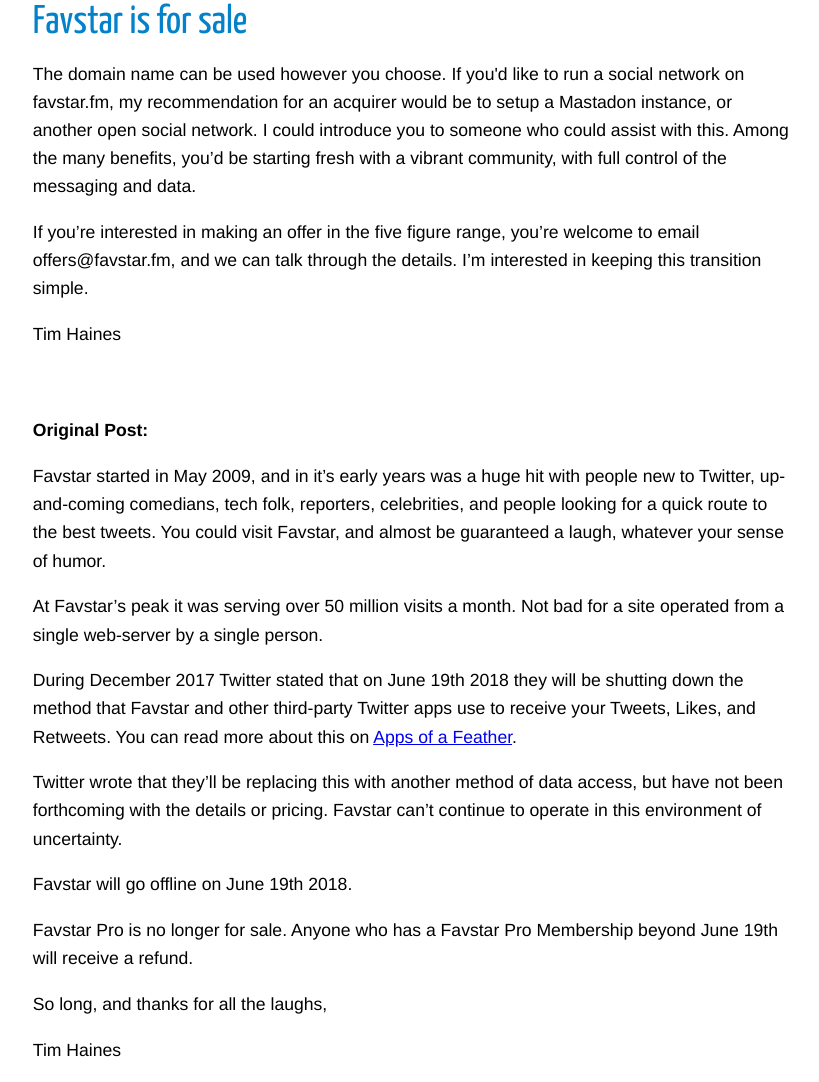
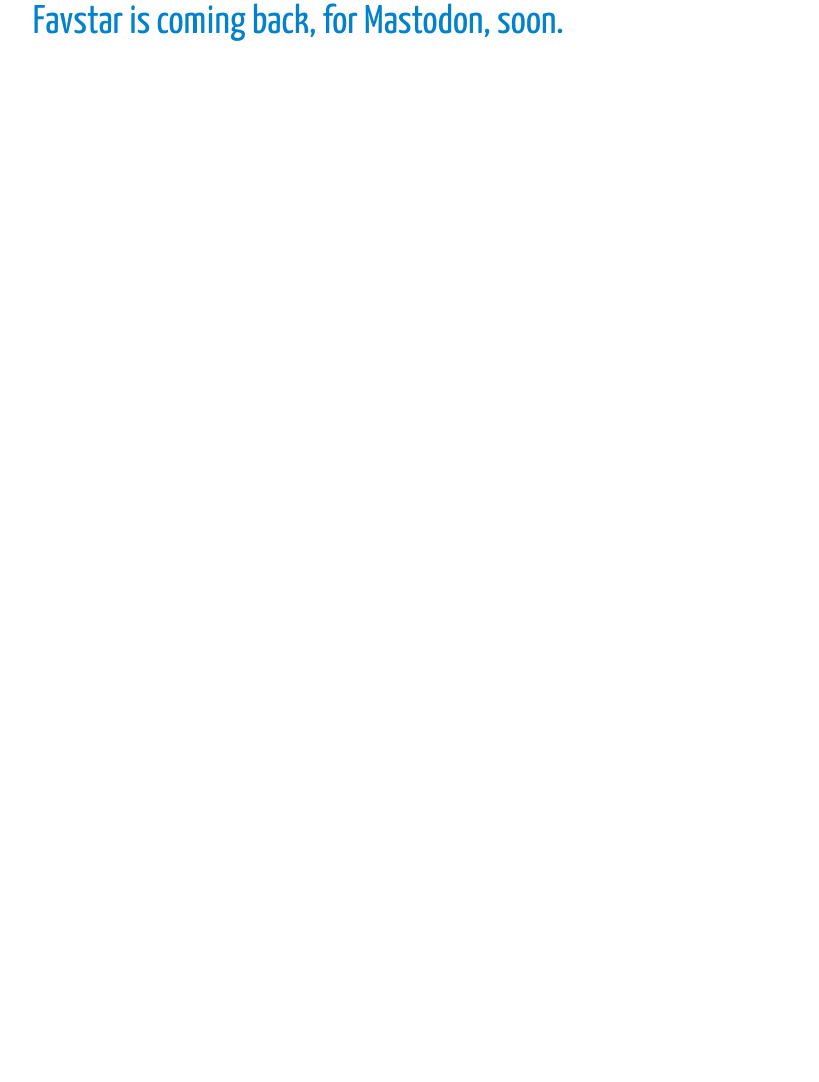
Before and after one commit to timhaines/timhaines.github.io, a plain HTML site: page index.html in a window 1280 px wide. Shown: the part 97-1179 px from the top of the page, without its empty margins (228-1047 px from the left). After the commit the page ends 800 px from the top, so only its background shows below. Drawn offline with Linux system fonts and the light colour scheme.

Commit message:
Update index.html

```diff
--- a/index.html
+++ b/index.html
@@ -3,7 +3,7 @@
 <!--
 Copyright © 2018 Favstar, Inc
 -->
-<title>Favstar is for sale</title>
+<title>Favstar is coming soon</title>
 <meta charset='utf-8'>
 <meta content='IE=edge,chrome=1' http-equiv='X-UA-Compatible'>
 <meta content='text/html;charset=UTF-8' http-equiv='Content-type'>
@@ -16,46 +16,8 @@
   <div class="fs-headline">
     <div class="fs-title" style="color: #0381cb; font-size: 40px; font-family:&quot;Yanone Kaffeesatz&quot;, sans-serif
 ;">
-      Favstar is for sale
+      Favstar is coming back, for Mastodon, soon.
     </div>
-    <p style="font-size: 1.1em; line-height: 1.6em; font-family: &quot;Avenir Next&quot;, avenir, helvetica, sans-serif;">
-    The domain name can be used however you choose. If you'd like to run a social network on favstar.fm, my recommendation for an acquirer would be to setup a Mastadon instance, or another open social network. I could introduce you to someone who could assist with this. Among the many benefits, you’d be starting fresh with a vibrant community, with full control of the messaging and data.
-    </p>
-    <p style="font-size: 1.1em; line-height: 1.6em; font-family: &quot;Avenir Next&quot;, avenir, helvetica, sans-serif;">
-    If you’re interested in making an offer in the five figure range, you’re welcome to email offers@favstar.fm, and we can talk through the details.  I’m interested in keeping this transition simple.
-    </p>
-    <p style="font-size: 1.1em; line-height: 1.6em; font-family: &quot;Avenir Next&quot;, avenir, helvetica, sans-serif;">
-    Tim Haines
-    </p>
-    <br>
-    <br>
-    <h2 style="font-size: 1.1em; line-height: 1.6em; font-family: &quot;Avenir Next&quot;, avenir, helvetica, sans-serif;">
-    Original Post:
-    </h2>
-    <p style="font-size: 1.1em; line-height: 1.6em; font-family: &quot;Avenir Next&quot;, avenir, helvetica, sans-serif;">
-    Favstar started in May 2009, and in it’s early years was a huge hit with people new to Twitter, up-and-coming comedians, tech folk, reporters, celebrities, and people looking for a quick route to the best tweets. You could visit Favstar, and almost be guaranteed a laugh, whatever your sense of humor.
-    </p>
-    <p style="font-size: 1.1em; line-height: 1.6em; font-family: &quot;Avenir Next&quot;, avenir, helvetica, sans-serif;">
-    At Favstar’s peak it was serving over 50 million visits a month.  Not bad for a site operated from a single web-server by a single person.
-    </p>
-    <p style="font-size: 1.1em; line-height: 1.6em; font-family: &quot;Avenir Next&quot;, avenir, helvetica, sans-serif;">
-    During December 2017 Twitter stated that on June 19th 2018 they will be shutting down the method that Favstar and other third-party Twitter apps use to receive your Tweets, Likes, and Retweets.  You can read more about this on <a href="http://apps-of-a-feather.com/">Apps of a Feather</a>.
-    </p>
-    <p style="font-size: 1.1em; line-height: 1.6em; font-family: &quot;Avenir Next&quot;, avenir, helvetica, sans-serif;">
-    Twitter wrote that they’ll be replacing this with another method of data access, but have not been forthcoming with the details or pricing. Favstar can’t continue to operate in this environment of uncertainty.
-    </p>
-    <p style="font-size: 1.1em; line-height: 1.6em; font-family: &quot;Avenir Next&quot;, avenir, helvetica, sans-serif;">
-    Favstar will go offline on June 19th 2018.
-    </p>
-    <p style="font-size: 1.1em; line-height: 1.6em; font-family: &quot;Avenir Next&quot;, avenir, helvetica, sans-serif;">
-    Favstar Pro is no longer for sale.  Anyone who has a Favstar Pro Membership beyond June 19th will receive a refund.
-    </p>
-    <p style="font-size: 1.1em; line-height: 1.6em; font-family: &quot;Avenir Next&quot;, avenir, helvetica, sans-serif;">
-    So long, and thanks for all the laughs,
-    </p>
-    <p style="font-size: 1.1em; line-height: 1.6em; font-family: &quot;Avenir Next&quot;, avenir, helvetica, sans-serif;">
-    Tim Haines
-    </p>
   </div>
 </div>
 </body></html>
```
